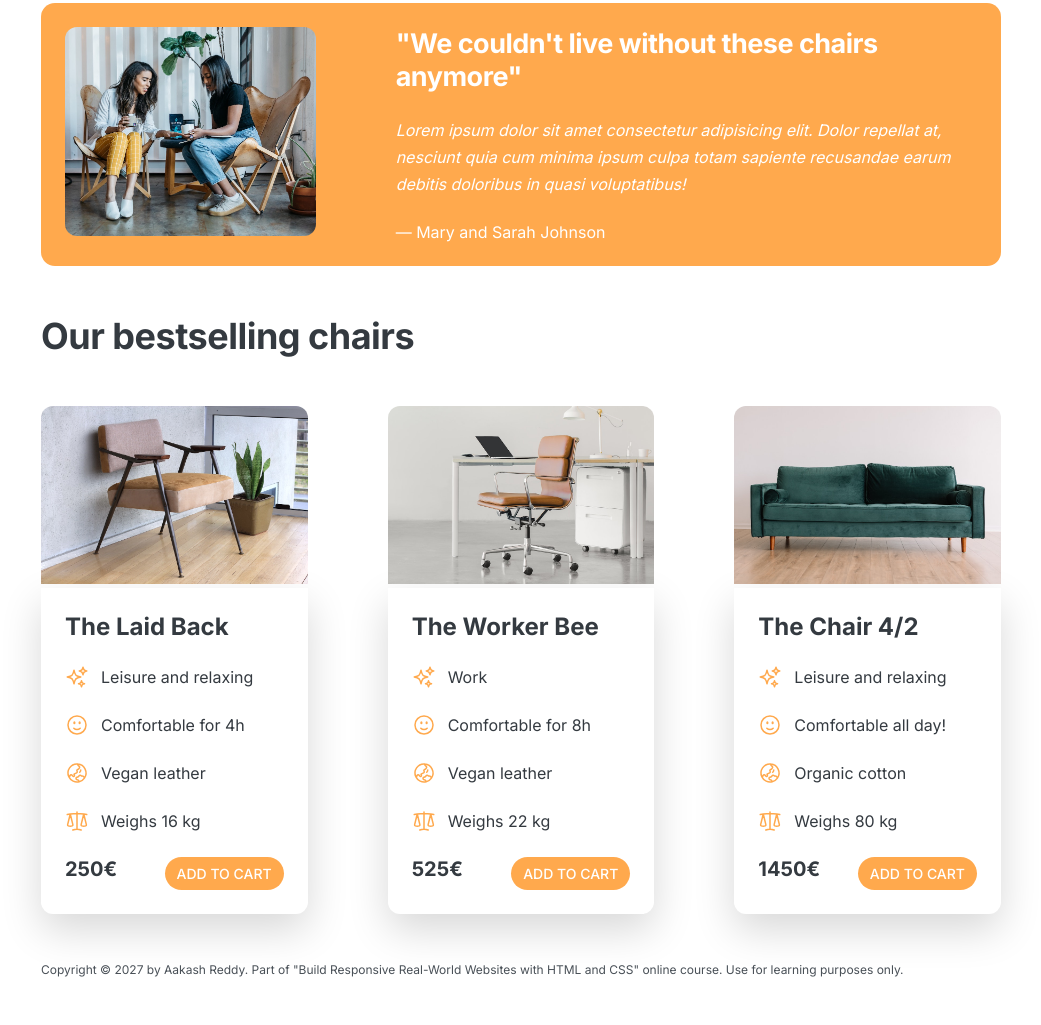
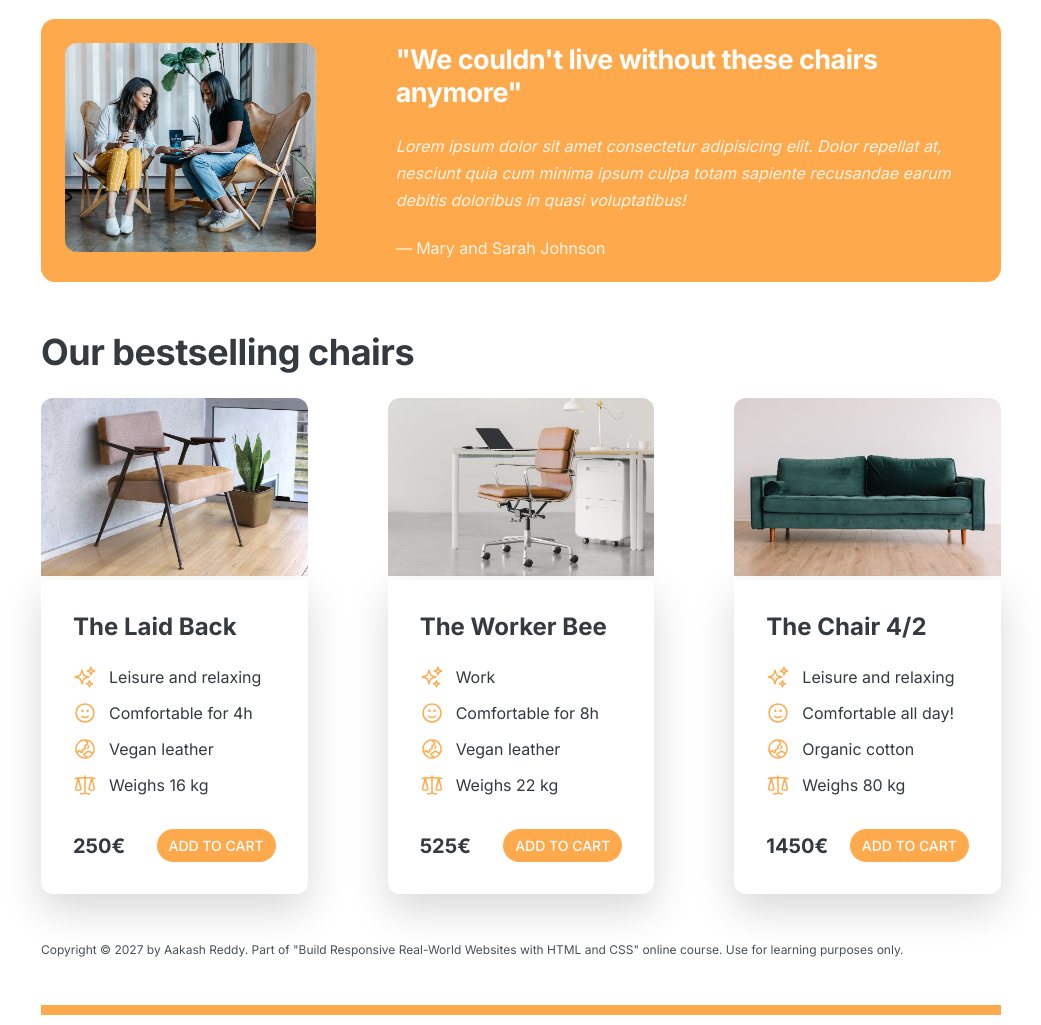
Before and after one commit to reddyakash290/learn_HTML, a plain HTML site: page chair_shop/index.html in a window 1280 px wide. Shown: the part 874-1899 px from the top of the page, without its empty margins (119-1160 px from the left). Drawn offline with Linux system fonts and the light colour scheme.

Commit message:
final product

```diff
--- a/chair_shop/style.css
+++ b/chair_shop/style.css
@@ -25,6 +25,7 @@ body {
 .container {
   width: 960px;
   margin: 0 auto;
+  border-bottom: 10px solid #ffa94d;
 }
 
 header,
@@ -33,7 +34,7 @@ section {
 }
 
 h2 {
-  margin-bottom: 48px;
+  margin-bottom: 24px;
   font-size: 36px;
   letter-spacing: -0.5px;
 }
@@ -84,7 +85,8 @@ header {
   display: grid;
   grid-template-columns: repeat(2, 1fr);
   column-gap: 80px;
-  margin-top: 48px;
+  margin-top: 64px;
+  margin-bottom: 64px;
 }
 
 .header-text-box {
@@ -121,7 +123,7 @@ img {
   stroke: #ffa94d;
   width: 32px;
   height: 32px;
-  margin-bottom: 16px;
+  margin-bottom: 24px;
 }
 
 .features-title {
@@ -157,12 +159,17 @@ img {
   margin-bottom: 24px;
   font-size: 16px;
   line-height: 1.7;
+  color: #fff4e6;
+}
+
+.testimonial-author {
+  color: #fff4e6;
 }
 
 /* CHAIRS */
 
 .chair-box {
-  padding: 24px;
+  padding: 32px;
   box-shadow: 0px 16px 40px 0px rgba(0, 0, 0, 0.156);
   border-radius: 12px;
   border-top-right-radius: 0;
@@ -192,11 +199,11 @@ h3 {
   display: flex;
   align-items: center;
   gap: 12px;
-  margin-bottom: 24px;
+  margin-bottom: 12px;
 }
 
 .chair-details li:last-child {
-  margin-bottom: 0;
+  margin-bottom: 32px;
 }
 
 .chair-icons {
@@ -209,6 +216,7 @@ h3 {
   display: flex;
   justify-content: space-between;
   font-size: 20px;
+  align-items: center;
 }
 
 footer {
```
